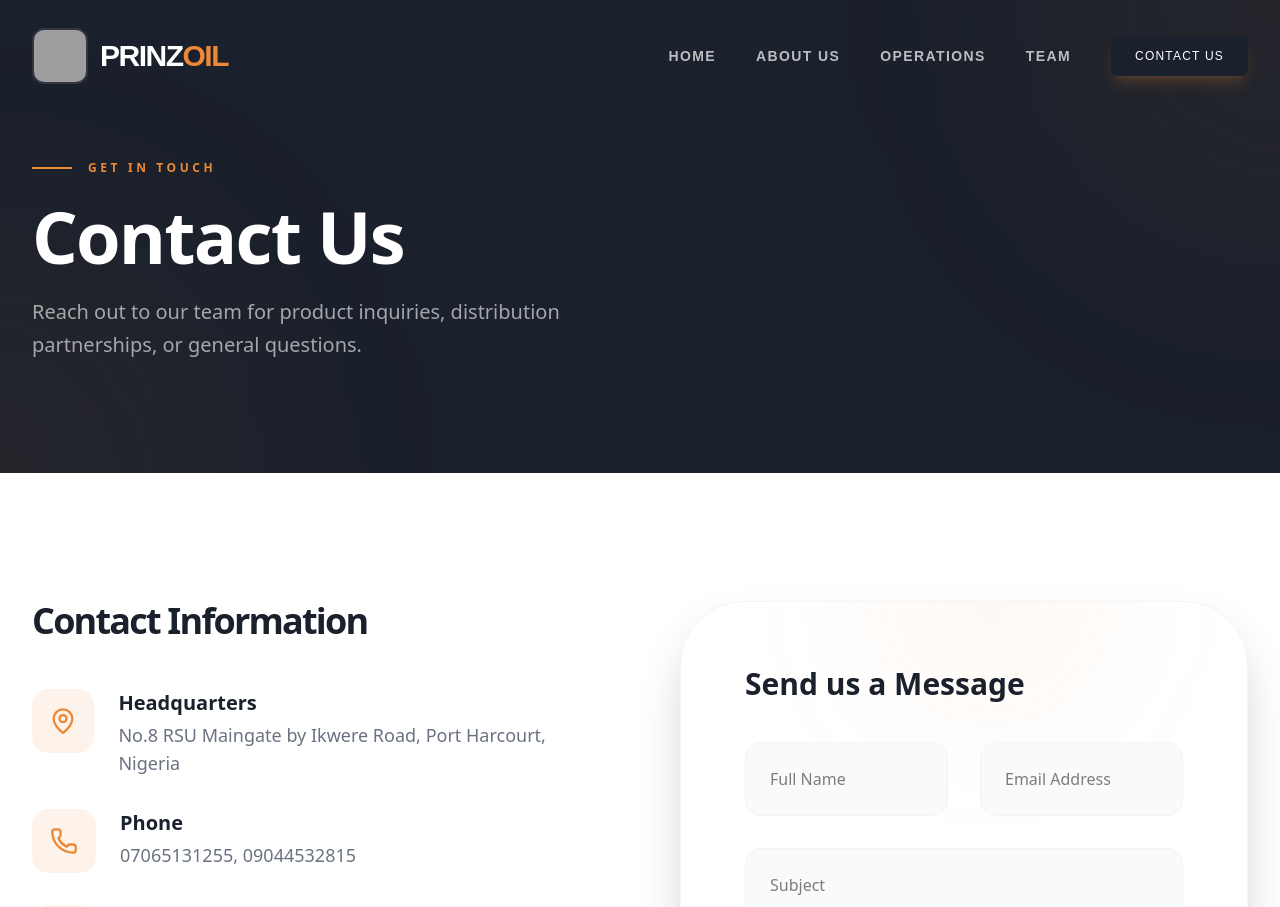
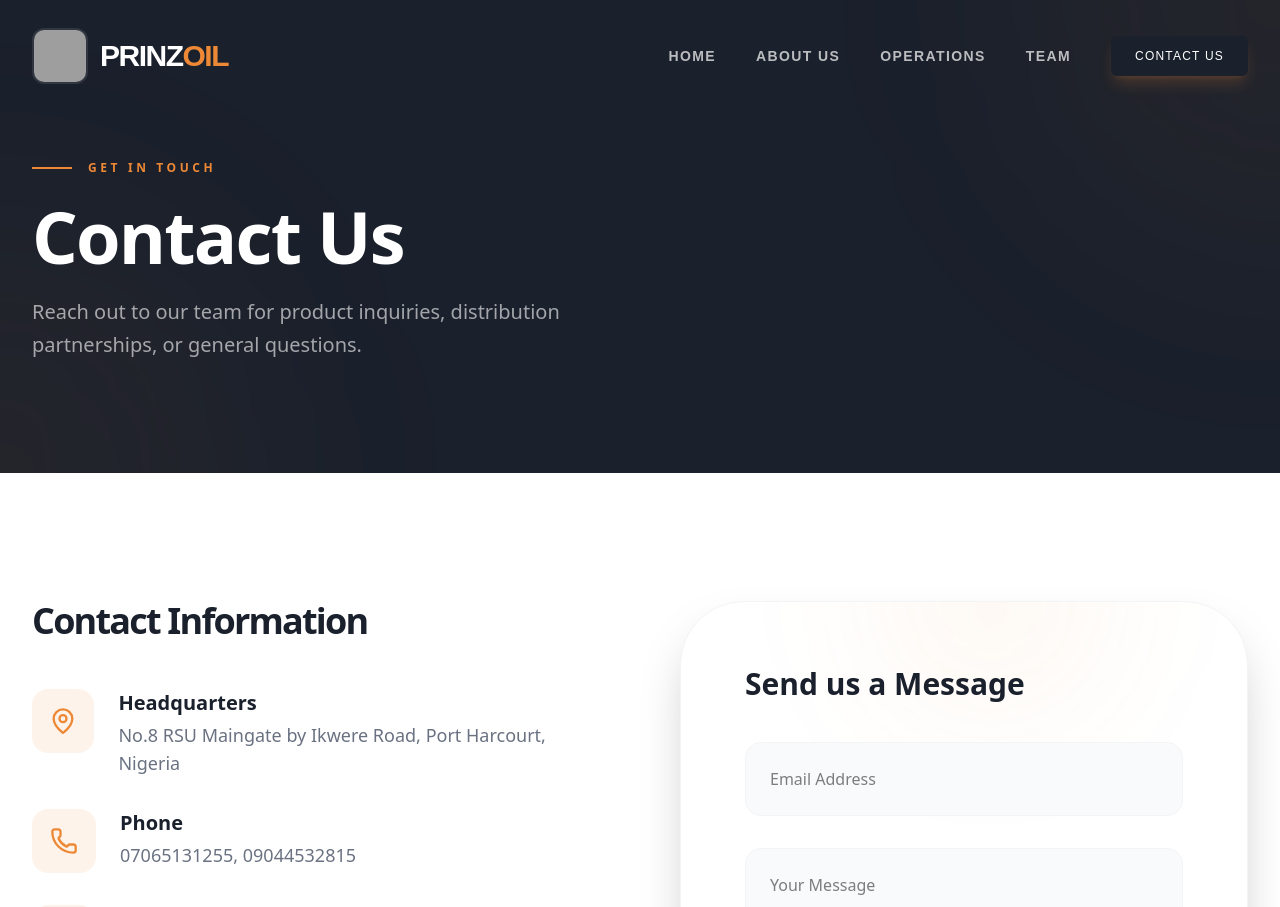
Before and after one commit to code-ninjax/prinz-oils, a Next.js app: page /contact in a window 1280 px wide. Shown: the top 907 px of the page. Built offline with nearby package versions, Linux system fonts and the light colour scheme; grey boxes are pictures that could not be loaded; a web font is replaced by a local one.

Commit message:
Simplify contact form to email/message and use JSON for FormDrop submission

```diff
--- a/app/contact/page.tsx
+++ b/app/contact/page.tsx
@@ -12,12 +12,14 @@ export default function ContactPage() {
     e.preventDefault();
     setIsSubmitting(true);
     const formData = new FormData(e.currentTarget);
+    const data = Object.fromEntries(formData.entries());
 
     try {
       const response = await fetch("https://api.formdrop.co/f/yzkfAMWb", {
         method: "POST",
-        body: formData,
+        body: JSON.stringify(data),
         headers: {
+          "Content-Type": "application/json",
           "Accept": "application/json"
         }
       });
@@ -116,11 +118,9 @@ export default function ContactPage() {
                    {/* Honeypot for simple spam protection (hidden) */}
                    <input type="text" name="_gotcha" style={{ display: 'none' }} />
 
-                   <div className="grid grid-cols-1 md:grid-cols-2 gap-8">
-                     <input required name="name" type="text" placeholder="Full Name" className="w-full bg-gray-50 border border-gray-100 rounded-2xl p-6 focus:outline-none focus:border-accent transition-all font-medium" />
+                   <div className="grid grid-cols-1 gap-8">
                      <input required name="email" type="email" placeholder="Email Address" className="w-full bg-gray-50 border border-gray-100 rounded-2xl p-6 focus:outline-none focus:border-accent transition-all font-medium" />
                    </div>
-                   <input required name="subject" type="text" placeholder="Subject" className="w-full bg-gray-50 border border-gray-100 rounded-2xl p-6 focus:outline-none focus:border-accent transition-all font-medium" />
                    <textarea required name="message" placeholder="Your Message" rows={6} className="w-full bg-gray-50 border border-gray-100 rounded-2xl p-6 focus:outline-none focus:border-accent transition-all font-medium" />
 
                    <Button type="submit" disabled={isSubmitting} className="w-full py-8 text-xl font-black bg-primary flex items-center justify-center gap-4 group disabled:opacity-70">
```
